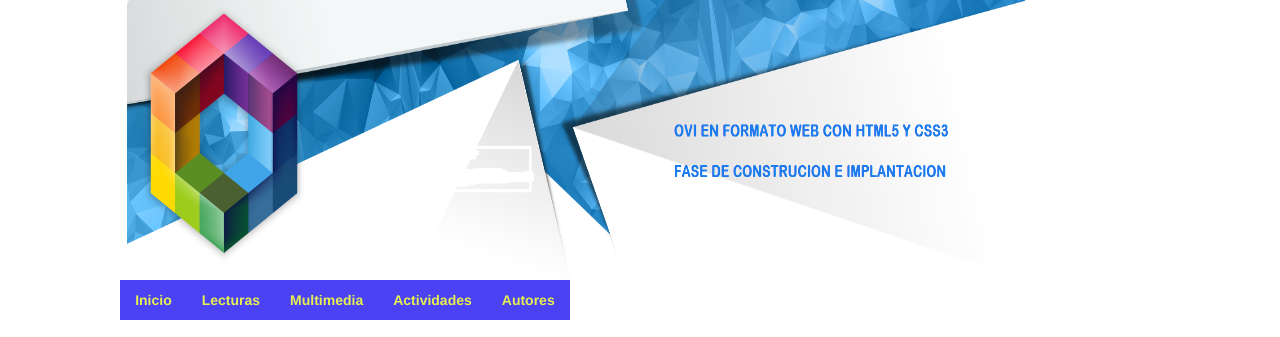
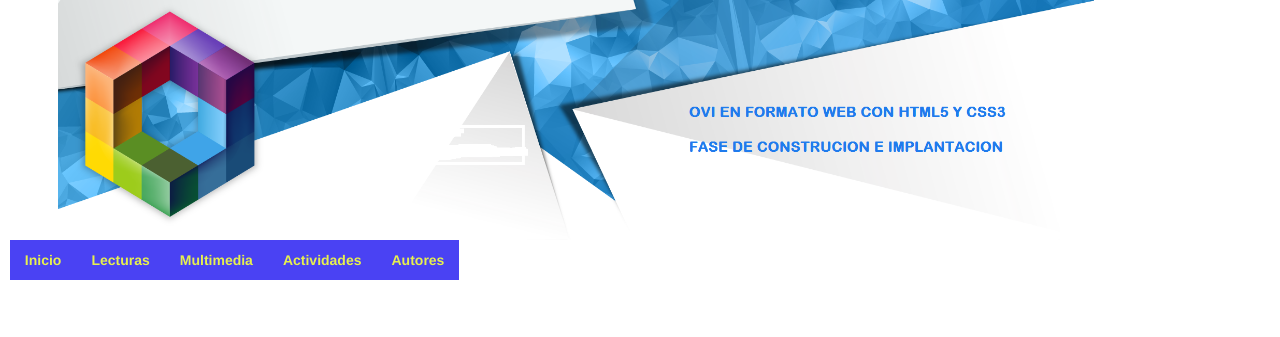
Before and after one commit to egvasquezp/Fase-construccion, a plain HTML site: page video1.html in a window 1280 px wide. Shown: the top 337 px of the page. Drawn offline with Linux system fonts and the light colour scheme.

Commit message:
Update video1.html

```diff
--- a/video1.html
+++ b/video1.html
@@ -67,10 +67,10 @@
 <table width="90%" border="0">
   <tbody>
     <tr>
-    <td colspan="2"><center><img src="imagenes/encabezado.png" width="78%" height="280" alt=""/></center><td>
+    <td colspan="2"><center><img src="imagenes/encabezado.png" width="90%" height="240" alt=""/></center><td>
     </tr>
     <tr>
-    <td>&nbsp;&nbsp;&nbsp;&nbsp;&nbsp;&nbsp;&nbsp;&nbsp;&nbsp;&nbsp;&nbsp;&nbsp;&nbsp;</td>
+    <td>&nbsp;</td>
     <td>
     <div align="center">
 			<ul class="nav">
```
